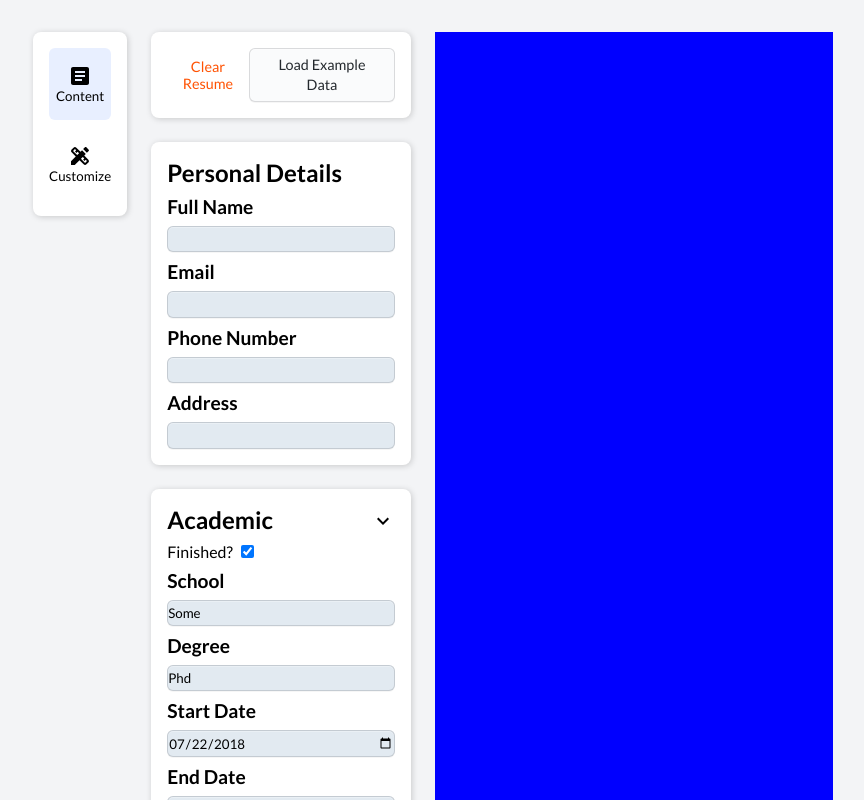
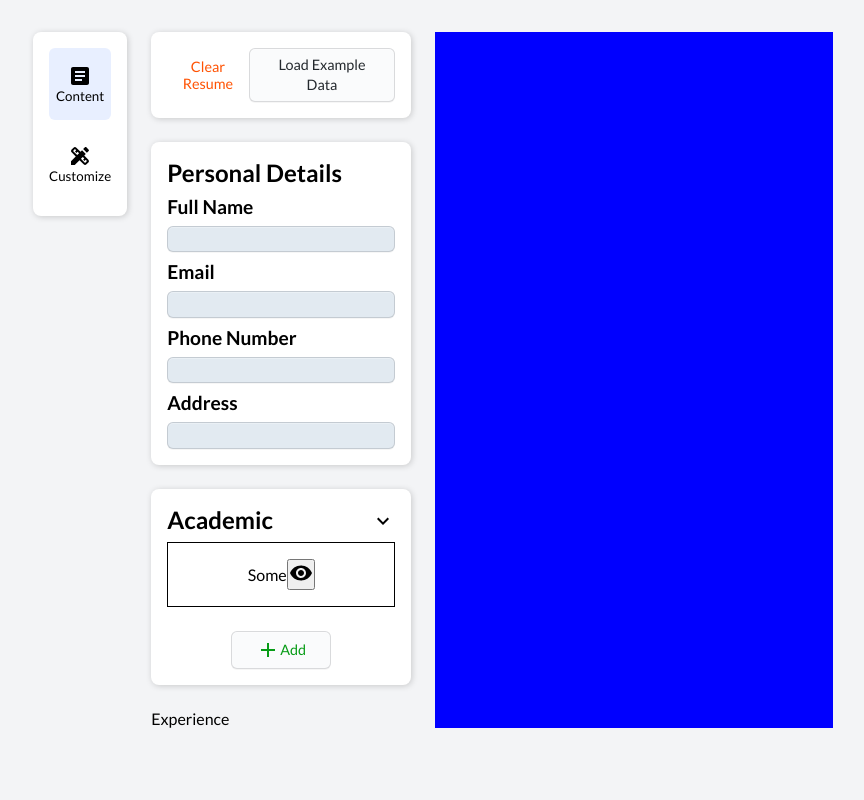
Before and after one commit to linkobe824/react-cvbuilder, a React (Vite) app: page / in a window 1280 px wide. Both pictures are taken after a click on the button 590 px from the left and 519 px from the top of the page. Shown: the top 800 px of the page, without its empty margins (207-1071 px from the left). Built offline with nearby package versions, Linux system fonts and the light colour scheme.

Commit message:
add AddButton component and change name of ContentDisplay to Display

```diff
--- /dev/null
+++ b/src/components/ContentInputs/AddButton.jsx
@@ -0,0 +1,15 @@
+import AddIcon from '@mui/icons-material/Add'
+import classes from '../../css/AddButton.module.css'
+
+function AddButton() {
+  return (
+    <div className={classes['add-on-container']}>
+      <button className={classes.button}>
+        <AddIcon />
+        Add
+      </button>
+    </div>
+  )
+}
+
+export default AddButton
--- /dev/null
+++ b/src/components/ContentInputs/Display.jsx
@@ -0,0 +1,19 @@
+import VisibilityIcon from '@mui/icons-material/Visibility'
+import VisibilityOffIcon from '@mui/icons-material/VisibilityOff'
+import classes from '../../css/Display.module.css'
+
+function Display({ title, handleShowForm }) {
+  return (
+    <div
+      onClick={handleShowForm}
+      className={classes['display-container']}
+    >
+      {title}
+      <button>
+        <VisibilityIcon />
+      </button>
+    </div>
+  )
+}
+
+export default Display
--- a/src/components/ContentInputs/FormContainer.jsx
+++ b/src/components/ContentInputs/FormContainer.jsx
@@ -1,4 +1,6 @@
 import Form from './Form'
+import Display from './Display'
+import AddButton from './AddButton'
 import classes from '../../css/FormContainer.module.css'
 import KeyboardArrowUpIcon from '@mui/icons-material/KeyboardArrowUp'
 import { useState } from 'react'
@@ -26,17 +28,28 @@ function FormContainer({ header, fields, checkCurrent, fieldsContent }) {
           {collapseButton}
         </button>
       </div>
-      {!isCollapsed ? (
-        <Form
-          fields={fields}
-          checkCurrent={checkCurrent}
-          inputsContent={fieldsContent}
-        />
-      ) : (
-        ''
-      )}
+      {isCollapsed
+        ? ''
+        : fieldsContent.map((val, idx) => (
+            <Display
+              key={idx}
+              title={val.school}
+              handleShowForm={() => val}
+            />
+          ))}
+      {isCollapsed ? '' : <AddButton />}
     </div>
   )
 }
 
 export default FormContainer
+
+// {!isCollapsed ? (
+//   <Form
+//     fields={fields}
+//     checkCurrent={checkCurrent}
+//     inputsContent={fieldsContent}
+//   />
+// ) : (
+//   ''
+// )}
--- /dev/null
+++ b/src/css/AddButton.module.css
@@ -0,0 +1,30 @@
+.add-on-container {
+  display: flex;
+  justify-content: center;
+  align-items: center;
+  padding: 1rem 0 0 0;
+}
+
+.button {
+  display: flex;
+  align-items: center;
+  appearance: none;
+  background-color: #fafbfc;
+  border: 1px solid rgba(27, 31, 35, 0.15);
+  border-radius: 6px;
+  box-shadow: rgba(27, 31, 35, 0.04) 0 1px 0,
+    rgba(255, 255, 255, 0.25) 0 1px 0 inset;
+  color: rgb(7, 156, 22);
+  cursor: pointer;
+  font-size: 0.9rem;
+  font-weight: 500;
+  line-height: 20px;
+  list-style: none;
+  padding: 6px 1.5rem;
+  transition: background-color 0.2s cubic-bezier(0.3, 0, 0.5, 1);
+}
+
+.button:hover {
+  background-color: #f3f4f6;
+  transition-duration: 0.1s;
+}
--- /dev/null
+++ b/src/css/Display.module.css
@@ -0,0 +1,7 @@
+.display-container {
+  display: flex;
+  justify-content: center;
+  align-items: center;
+  padding: 1rem 0 1rem 0;
+  border: 1px solid black;
+}
--- a/src/index.css
+++ b/src/index.css
@@ -39,3 +39,11 @@ body {
 .container.fit {
   height: fit-content;
 }
+
+.add-on-container {
+  display: flex;
+  justify-content: center;
+  align-items: center;
+  padding: 1rem 0 1rem 0;
+  border: 1px solid black;
+}
```
